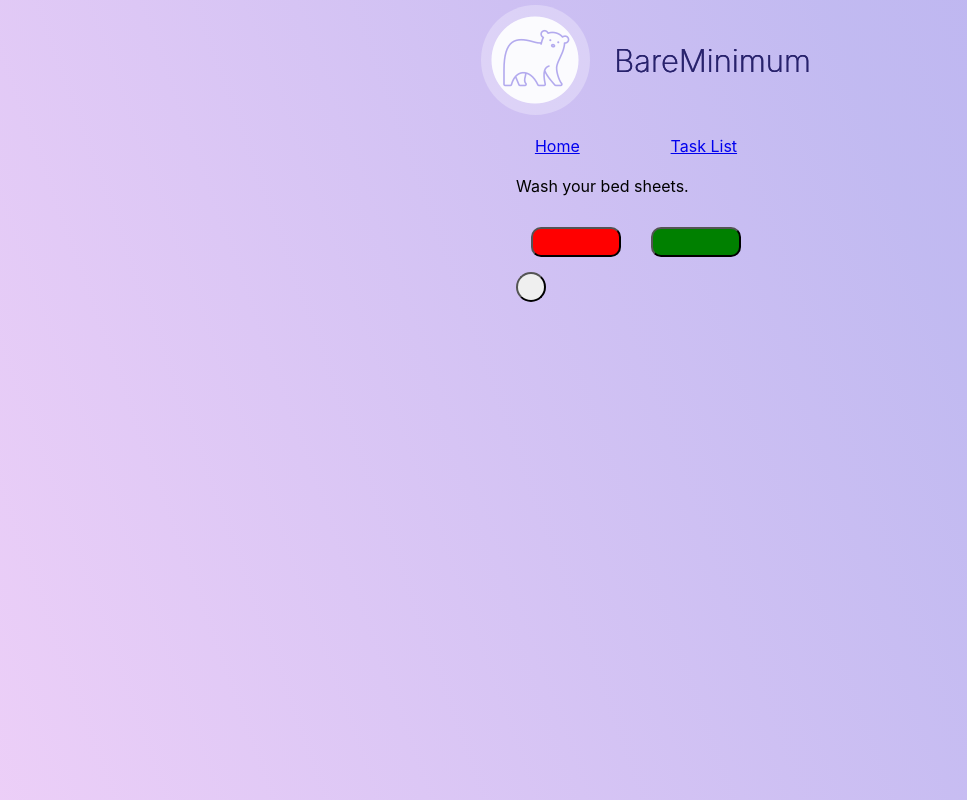
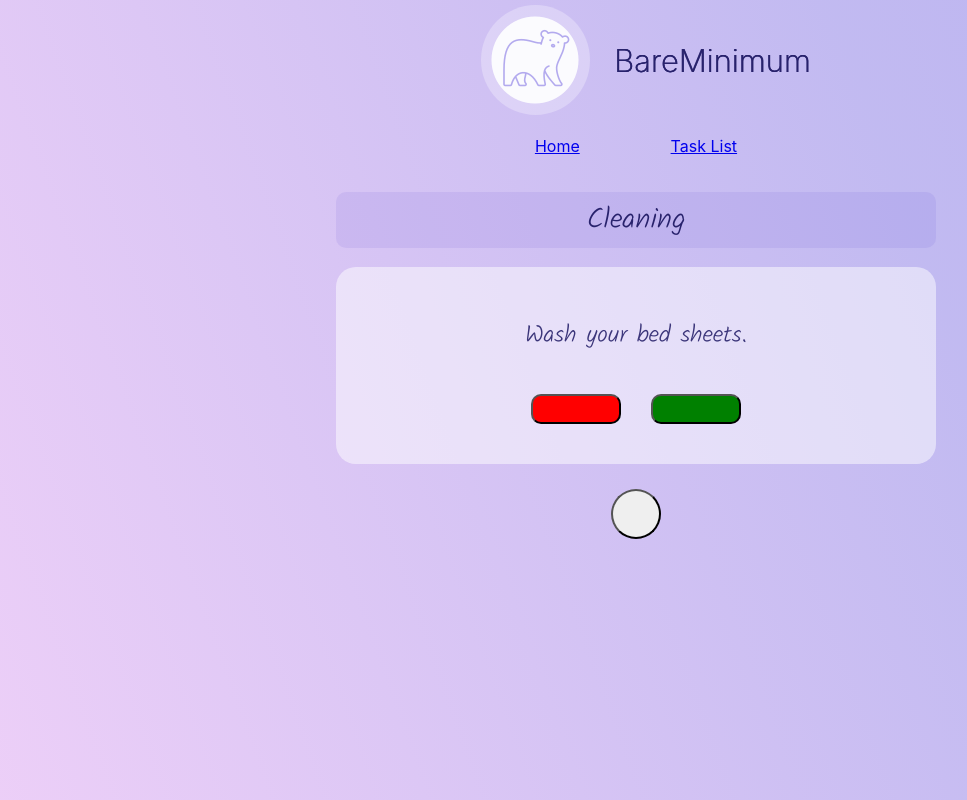
Before and after one commit to taranveersingh93/bare-minimum, a React (Create React App) app: page /cleaning in a window 1280 px wide. Shown: the whole page, without its empty margins (4-971 px from the left). Built offline with nearby package versions, Linux system fonts and the light colour scheme.

Commit message:
Style the tasks in the center.
Co-authored by: Seth Burns <seth@sethburns.com>

```diff
--- a/src/components/SelectTaskView/SelectTaskView.css
+++ b/src/components/SelectTaskView/SelectTaskView.css
@@ -1,7 +1,46 @@
+.new-task-page {
+  width: 100%;
+  height: 60%;
+  display: flex;
+  flex-direction: column;
+  justify-content: center;
+  align-items: center;
+  padding-top: 40px;
+}
+
+.task-card {
+  background-color: rgba(255, 255, 255, 0.5);
+  padding: 25px 50px;
+  border-radius: 20px;
+  font-size: 22px;
+  width: 60vw;
+  min-width: 250px;
+  max-width: 500px;
+  text-align: center;
+  color: rgb(40, 34, 108, 0.9);
+  font-family: 'kalam', cursive;
+  font-size: 1.5rem;
+}
+
+.category-title {
+  color: rgb(40, 34, 108, 1);
+  font-weight: 500;
+  font-family: 'kalam', cursive;
+  font-size: 1.8rem;
+  background-color: rgba(91, 74, 202, 0.1);
+  width: 60vw;
+  padding: 5px 50px;
+  min-width: 250px;
+  max-width: 500px;
+  border-radius: 10px;
+  text-align: center;
+}
+
 .back-button {
-  height: 30px;
-  width: 30px;
-  border-radius: 15px;
+  height: 50px;
+  width: 50px;
+  border-radius: 25px;
+  margin: 25px;
 }
 
 .accept-button,
--- a/src/components/SelectTaskView/SelectTaskView.js
+++ b/src/components/SelectTaskView/SelectTaskView.js
@@ -96,10 +96,10 @@ const SelectTaskView = () => {
     checkForReset();
   };
 
-  useEffect(() => {
-    console.log('savedData', savedData);
-    console.log('unseenTasks', unseenTasks);
-  }, [unseenTasks]);
+  // useEffect(() => {
+  //   console.log('savedData', savedData);
+  //   console.log('unseenTasks', unseenTasks);
+  // }, [unseenTasks]);
 
   // useEffect(() => {
   //   console.log('currentTask', currentTask)
@@ -107,6 +107,7 @@ const SelectTaskView = () => {
 
   return (
     <div className="new-task-page">
+      <h1 className="category-title">{currentTask.category}</h1>
       <div className="task-card">
         {tasksToShow && <p className="task-text">{currentTask.task}</p>}
         {!tasksToShow && <ErrorMessage />}
```
